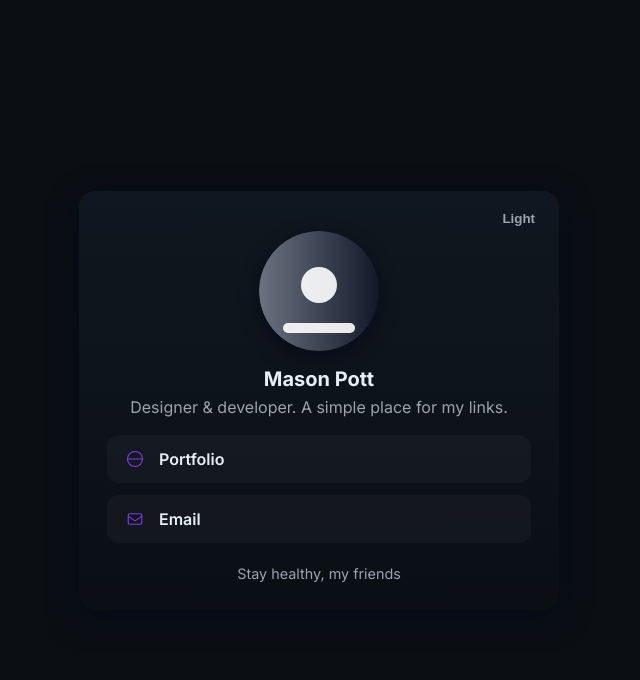
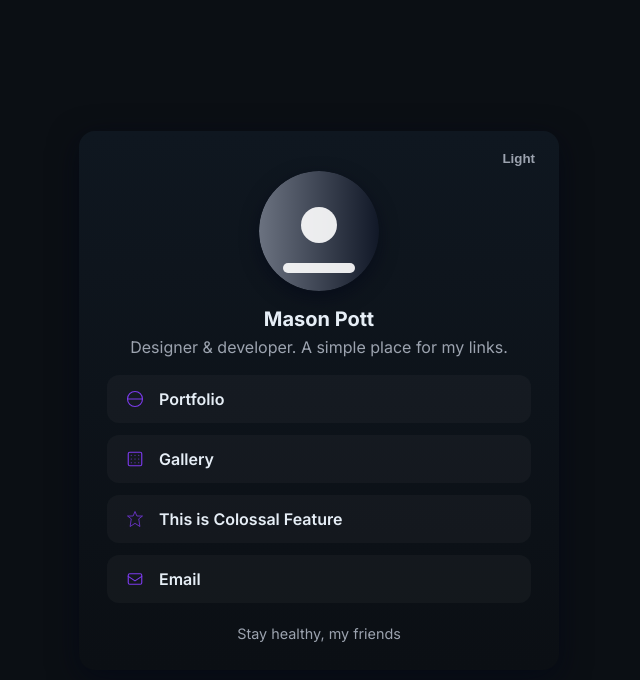
Before and after one commit to masoncpott/lesson-5, a plain HTML site: page index.html in a window 1280 px wide. Shown: the whole page, without its empty margins (321-961 px from the left). Drawn offline with Linux system fonts and the light colour scheme.

Commit message:
Add gallery and feature links to the project brief and index page

```diff
--- a/index.html
+++ b/index.html
@@ -39,6 +39,16 @@
           <span class="label">Portfolio</span>
         </a>
 
+        <a class="link-btn" href="https://vsgcontemporary.com/artists/45-mason-pott/" target="_blank" rel="noopener noreferrer">
+          <span class="icon" aria-hidden="true"><svg width="18" height="18" viewBox="0 0 24 24" fill="none" xmlns="http://www.w3.org/2000/svg"><rect x="3" y="3" width="18" height="18" rx="2" stroke="currentColor" stroke-width="1.5"/><path d="M7 7h.01M12 7h.01M17 7h.01M7 12h.01M12 12h.01M17 12h.01M7 17h.01M12 17h.01M17 17h.01" stroke="currentColor" stroke-width="1.5" stroke-linecap="round" stroke-linejoin="round"/></svg></span>
+          <span class="label">Gallery</span>
+        </a>
+
+        <a class="link-btn" href="https://www.thisiscolossal.com/2025/12/mason-pott-hyperrealistic-floral-paintings/" target="_blank" rel="noopener noreferrer">
+          <span class="icon" aria-hidden="true"><svg width="18" height="18" viewBox="0 0 24 24" fill="none" xmlns="http://www.w3.org/2000/svg"><path d="M12 2l2.5 6H22l-5 3.8L18.5 22 12 17.8 5.5 22 7 11.8 2 8h7.5L12 2z" stroke="currentColor" stroke-width="1" stroke-linejoin="round"/></svg></span>
+          <span class="label">This is Colossal Feature</span>
+        </a>
+
         <a class="link-btn" href="mailto:studio@masonpott.com">
           <span class="icon" aria-hidden="true"><svg width="18" height="18" viewBox="0 0 24 24" fill="none" xmlns="http://www.w3.org/2000/svg"><path d="M3 8.5l9 6 9-6" stroke="currentColor" stroke-width="1.5" stroke-linecap="round" stroke-linejoin="round"/><rect x="3" y="5" width="18" height="14" rx="2" stroke="currentColor" stroke-width="1.5"/></svg></span>
           <span class="label">Email</span>
```
Also changed, not shown: 1 other file.
